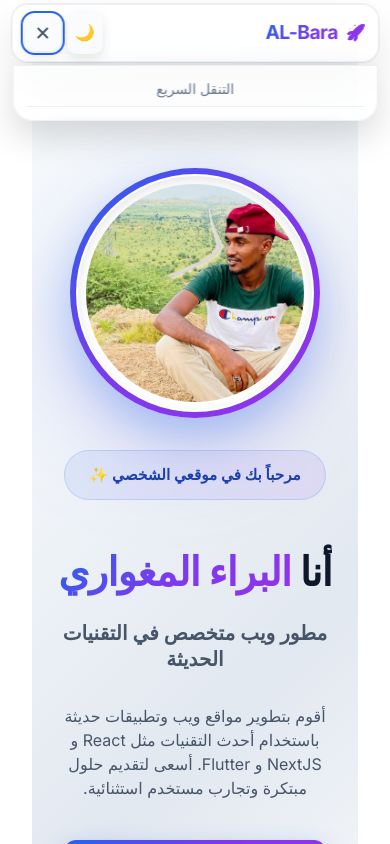
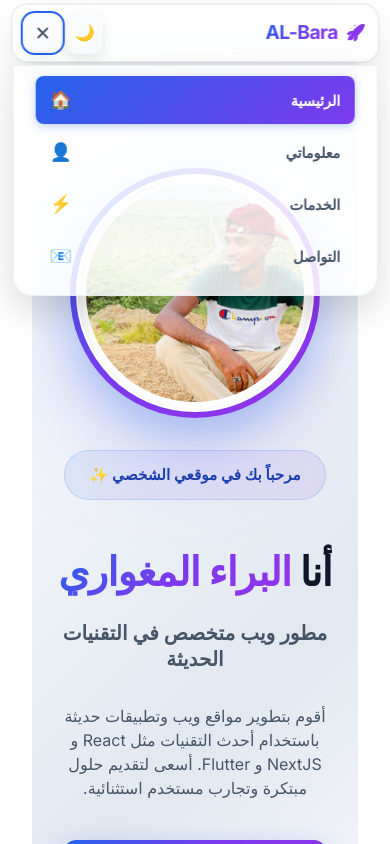
Before and after one commit to albaradeveloper/portfolio-website, a React (Vite) app: page / in a window 390 px wide. Both pictures are taken after a click on the button 42 px from the left and 33 px from the top of the page. Shown: the top 844 px of the page. Built offline with nearby package versions, Linux system fonts and the light colour scheme.

Commit message:
Enhance floating skill badges with improved animations and interactions

```diff
--- a/src/components/Navbar.jsx
+++ b/src/components/Navbar.jsx
@@ -154,34 +154,32 @@ const Navbar = ({ activeSection, setActiveSection }) => {
     border: `1px solid ${currentColors.border}`,
     boxShadow: `0 15px 35px ${currentColors.shadowHover}`,
     marginTop: '0.25rem',
-    overflow: 'hidden',
+    overflow: 'visible',
     animation: isMenuOpen ? 'slideDown 0.4s cubic-bezier(0.4, 0, 0.2, 1)' : 'slideUp 0.3s ease-in',
     transformOrigin: 'top',
-    maxHeight: '80vh',
-    overflowY: 'auto',
     zIndex: 1001
   };
 
   const mobileMenuItemStyle = (isActive) => ({
     display: 'flex',
     alignItems: 'center',
-    justifyContent: 'flex-end',
+    justifyContent: 'space-between',
     width: '100%',
-    padding: '0.875rem 1.25rem',
-    borderRadius: '0.75rem',
-    fontSize: '1rem',
-    fontWeight: '700',
+    padding: '0.75rem 1rem',
+    borderRadius: '0.5rem',
+    fontSize: '0.95rem',
+    fontWeight: '600',
     border: 'none',
     cursor: 'pointer',
-    marginBottom: '0.25rem',
+    marginBottom: '0.125rem',
     background: isActive
       ? 'linear-gradient(135deg, #2563eb 0%, #7c3aed 100%)'
       : 'transparent',
     color: isActive ? 'white' : currentColors.textSecondary,
-    transition: 'all 0.4s cubic-bezier(0.4, 0, 0.2, 1)',
-    gap: '0.75rem',
-    boxShadow: isActive ? '0 4px 12px rgba(37, 99, 235, 0.3)' : 'none',
-    transform: isActive ? 'translateX(-4px)' : 'translateX(0)',
+    transition: 'all 0.3s ease',
+    gap: '0.5rem',
+    boxShadow: isActive ? '0 2px 8px rgba(37, 99, 235, 0.3)' : 'none',
+    transform: isActive ? 'translateX(-2px)' : 'translateX(0)',
     minHeight: '44px'
   });
 
@@ -345,23 +343,7 @@ const Navbar = ({ activeSection, setActiveSection }) => {
         {console.log('Rendering mobile menu, isMenuOpen:', isMenuOpen)}
         {isMenuOpen && (
           <div className="mobile-menu" style={mobileMenuStyle}>
-            {/* Mobile menu header */}
-            <div style={{
-              padding: '1rem 1.5rem 0.5rem',
-              borderBottom: `1px solid ${currentColors.border}`,
-              marginBottom: '0.5rem'
-            }}>
-              <p style={{
-                fontSize: '0.875rem',
-                color: currentColors.textMuted,
-                textAlign: 'center',
-                margin: 0
-              }}>
-                التنقل السريع
-              </p>
-            </div>
-
-            <div style={{ padding: '0.5rem 1rem 1.5rem' }}>
+            <div style={{ padding: '0.75rem' }}>
               {navItems.map((item, index) => (
                 <button
                   key={item.id}
@@ -378,8 +360,8 @@ const Navbar = ({ activeSection, setActiveSection }) => {
                     if (activeSection !== item.id) {
                       e.target.style.backgroundColor = currentColors.buttonHover;
                       e.target.style.color = currentColors.accent;
-                      e.target.style.transform = 'translateX(-8px)';
-                      e.target.style.boxShadow = '0 4px 12px rgba(37, 99, 235, 0.2)';
+                      e.target.style.transform = 'translateX(-4px)';
+                      e.target.style.boxShadow = '0 2px 8px rgba(37, 99, 235, 0.2)';
                     }
                   }}
                   onMouseLeave={(e) => {
@@ -392,27 +374,9 @@ const Navbar = ({ activeSection, setActiveSection }) => {
                   }}
                 >
                   {item.label}
-                  <span style={{ fontSize: '1.25rem' }}>{item.icon}</span>
+                  <span style={{ fontSize: '1.1rem' }}>{item.icon}</span>
                 </button>
               ))}
-            </div>
-
-            {/* Mobile menu footer */}
-            <div style={{
-              padding: '1rem 1.5rem',
-              borderTop: `1px solid ${currentColors.border}`,
-              background: isDarkMode
-                ? 'linear-gradient(135deg, rgba(59, 130, 246, 0.1), rgba(147, 51, 234, 0.1))'
-                : 'linear-gradient(135deg, rgba(59, 130, 246, 0.05), rgba(147, 51, 234, 0.05))',
-              textAlign: 'center'
-            }}>
-              <p style={{
-                fontSize: '0.75rem',
-                color: currentColors.textMuted,
-                margin: 0
-              }}>
-                AL-Bara © 2024
-              </p>
             </div>
           </div>
         )}
--- a/src/styles/responsive.css
+++ b/src/styles/responsive.css
@@ -305,7 +305,7 @@
   /* Navbar mobile adjustments */
   nav {
     width: 96% !important;
-    top: 0.5rem !important;
+    top: 1rem !important;
     border-radius: 1.25rem !important;
   }
 
@@ -699,41 +699,33 @@ oating badges specific styling */
 obile Menu Specific Improvements */
 @media (max-width: 768px) {
   .mobile-menu {
-    max-height: 70vh !important;
-    overflow-y: auto !important;
+    max-height: none !important;
+    overflow: visible !important;
+    height: auto !important;
   }
 
   .mobile-menu-item {
     touch-action: manipulation !important;
     -webkit-tap-highlight-color: transparent !important;
+    padding: 0.75rem 1rem !important;
+    font-size: 0.95rem !important;
+    margin-bottom: 0.25rem !important;
   }
 
-  /* Improve scrolling on mobile */
-  .mobile-menu::-webkit-scrollbar {
-    width: 4px;
-  }
-
-  .mobile-menu::-webkit-scrollbar-track {
-    background: transparent;
-  }
-
-  .mobile-menu::-webkit-scrollbar-thumb {
-    background: rgba(59, 130, 246, 0.3);
-    border-radius: 2px;
+  /* Mobile menu content */
+  .mobile-menu > div {
+    padding: 0.75rem !important;
   }
 }
 
 @media (max-width: 480px) {
-  .mobile-menu {
-    max-height: 60vh !important;
+  .mobile-menu-item {
+    padding: 0.625rem 0.875rem !important;
+    font-size: 0.9rem !important;
   }
 
-  .mobile-menu > div:first-child {
-    padding: 0.75rem 1rem 0.375rem !important;
-  }
-
-  .mobile-menu > div:last-child {
-    padding: 0.375rem 0.75rem 1rem !important;
+  .mobile-menu > div {
+    padding: 0.625rem !important;
   }
 }
 
@@ -885,4 +877,28 @@ anced Floating Badges Animations */
   .floating-badge:hover {
     transform: none !important;
   }
+}/* Fi
+x mobile menu height issues */
+@media (max-width: 768px) {
+  .mobile-menu {
+    min-height: auto !important;
+    height: auto !important;
+    max-height: none !important;
+  }
+
+  .mobile-menu-item {
+    min-height: 44px !important;
+    height: auto !important;
+  }
 }
+
+/* Ensure proper mobile menu display */
+@media (max-width: 768px) {
+  nav .mobile-menu {
+    display: block !important;
+    position: absolute !important;
+    width: 100% !important;
+    left: 0 !important;
+    right: 0 !important;
+  }
+}
```
